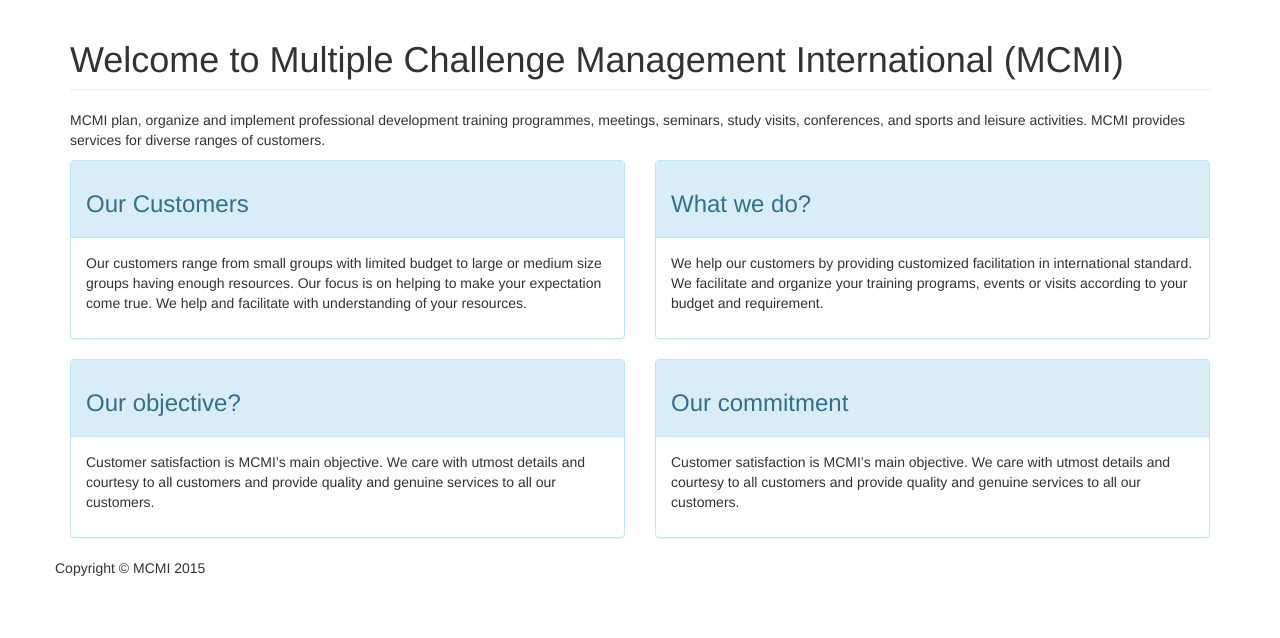
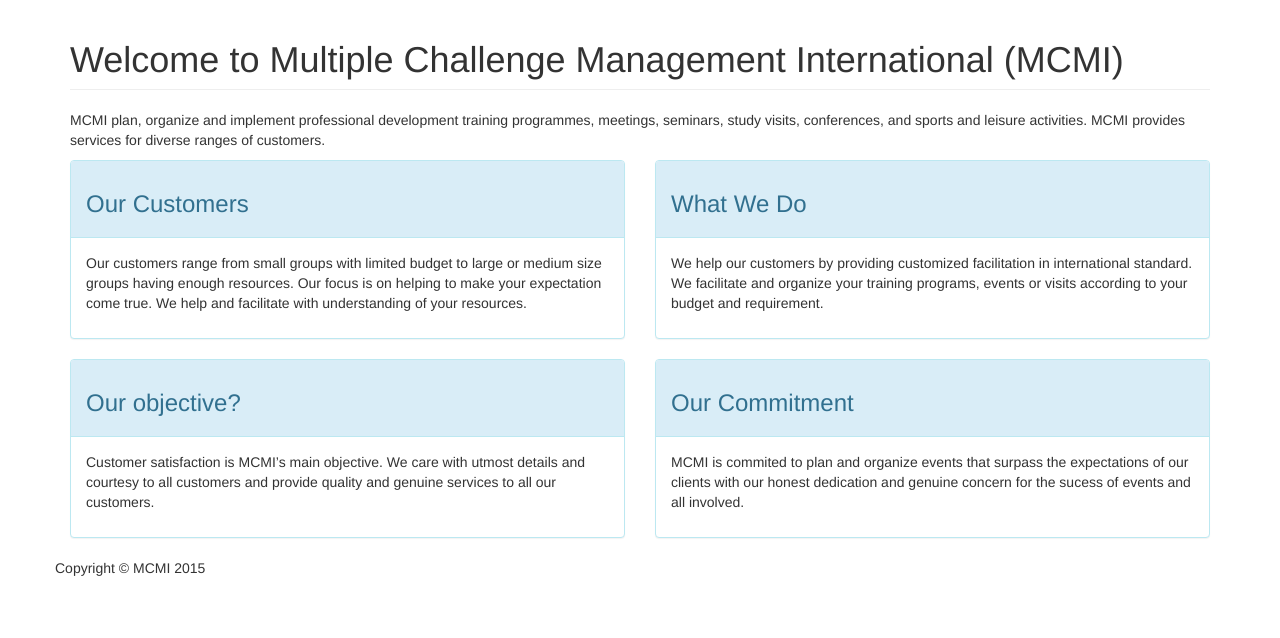
Before and after one commit to beyond2013/mcmi, a Jekyll site: the page built from index.html, in a window 1280 px wide. Shown: the part 521-1159 px from the top of the page. Built offline with Jekyll 4.4.1, drawn with Linux system fonts in a browser that asks for light colours.

Commit message:
minor case changes, and correction of duplicate panels on index

```diff
--- a/_posts/0000-01-01-ourcommitment.html
+++ b/_posts/0000-01-01-ourcommitment.html
@@ -1,7 +1,5 @@
 ---
 layout: post
-title:  "Our commitment"
-desc: "Customer satisfaction is MCMI’s main objective. We care with
-utmost details and courtesy	to all customers and provide quality and
- genuine services to all our customers."
+title:  "Our Commitment"
+desc: MCMI is commited to plan and organize events that surpass the expectations of our clients with our honest dedication and genuine concern for the sucess of events and all involved.
 ---
--- a/_posts/0000-03-03-whatwedo.html
+++ b/_posts/0000-03-03-whatwedo.html
@@ -1,6 +1,6 @@
 ---
 layout: post
-title:  "What we do?"
+title:  "What We Do"
 desc: "We help our customers by providing customized facilitation in
 international standard. We facilitate and organize your training programs,
  events or visits according to your	budget and requirement."
```
Also changed, not shown: 1 other file.
